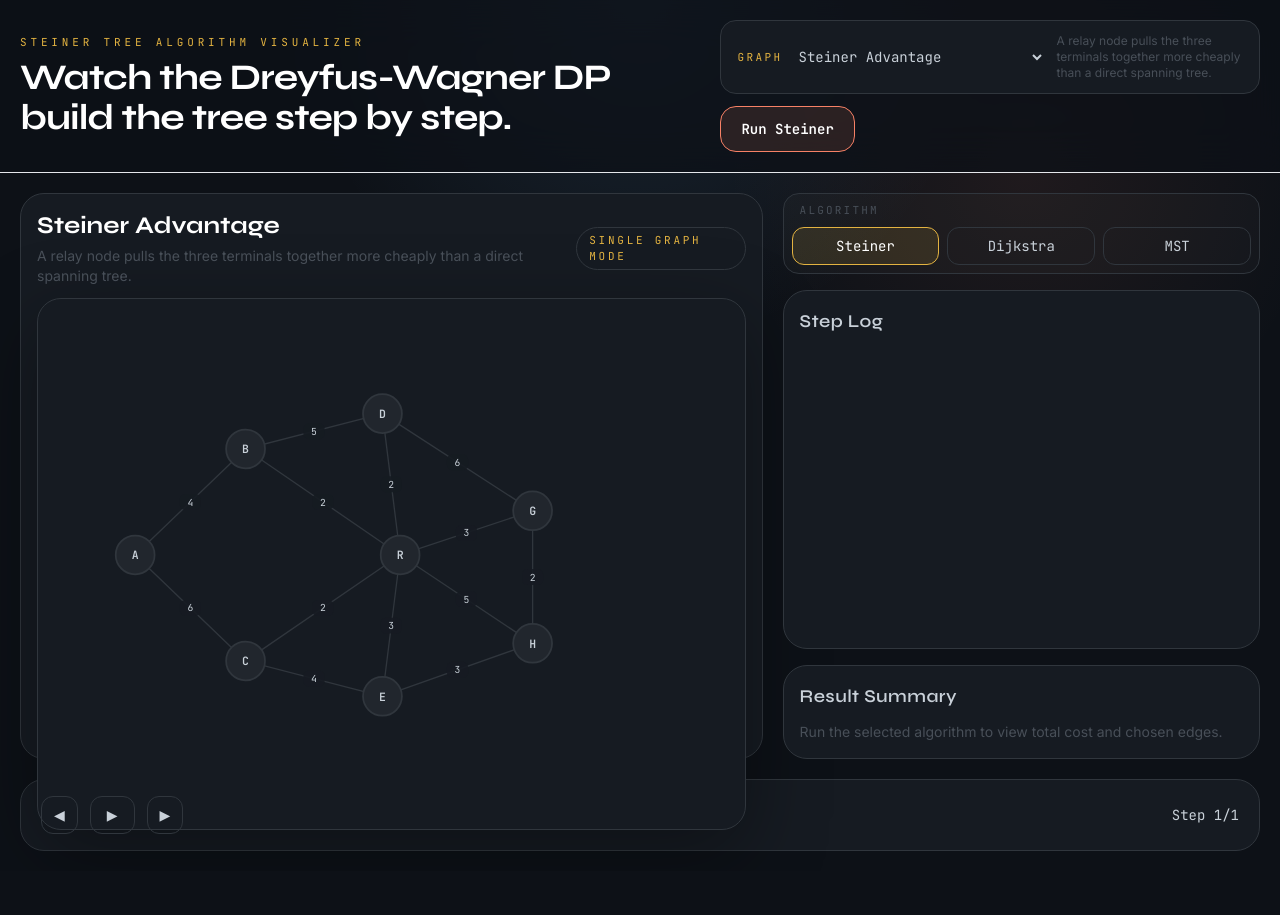
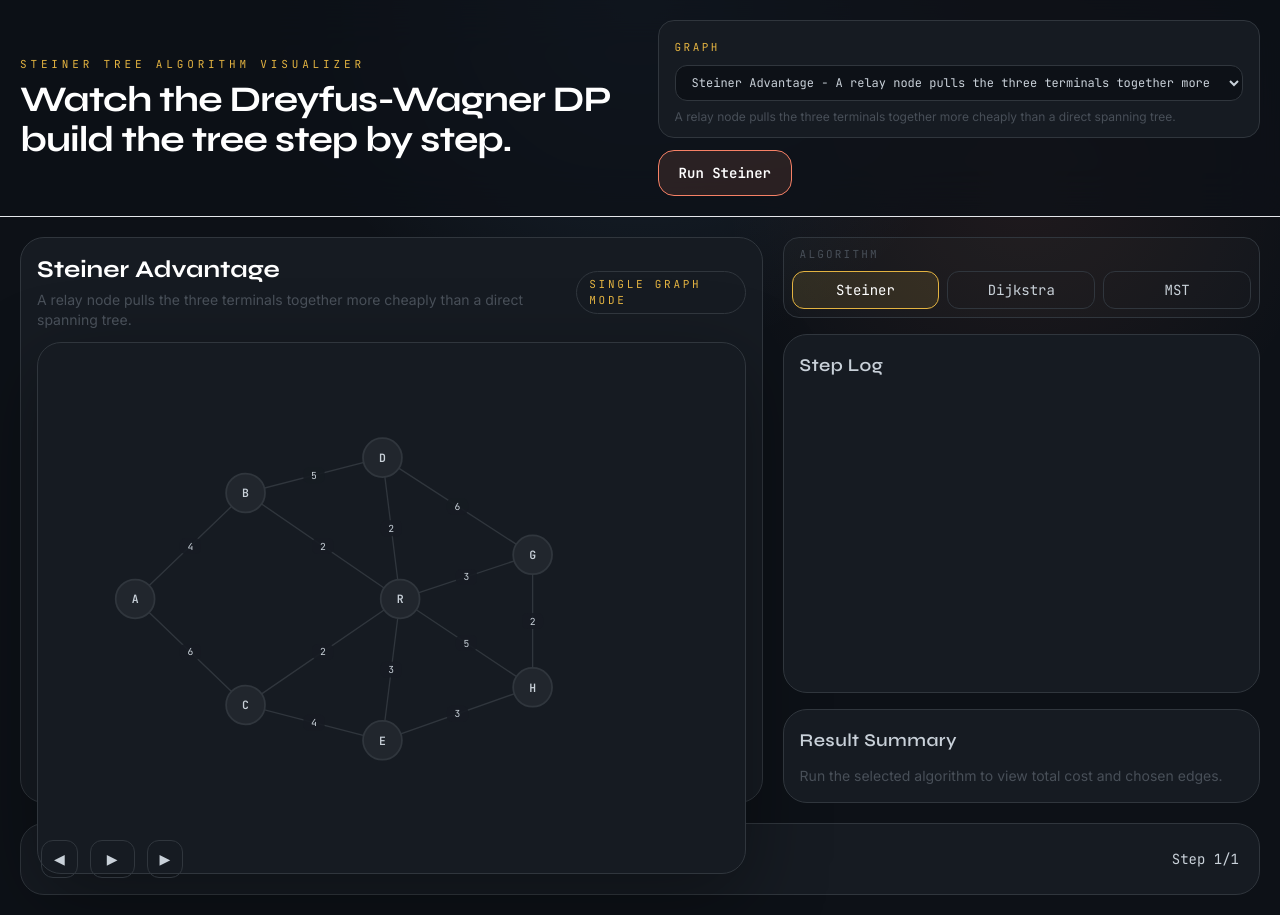
Before and after one commit to Sam27112004/Steiner_Tree_viz, a React (Vite) app: page / in a window 1280 px wide. Before the commit the page ends 871 px from the top, so only its background shows below. Built offline with nearby package versions, Linux system fonts and the light colour scheme.

Commit message:
[Phase2] Enhance graph picker dropdown

```diff
--- a/src/components/controls/GraphPicker.jsx
+++ b/src/components/controls/GraphPicker.jsx
@@ -7,25 +7,24 @@ function GraphPicker() {
   const activeGraph = useGraphStore((state) => state.activeGraph)
 
   return (
-    <label className="flex items-center gap-3 rounded-2xl border border-border bg-surface px-4 py-3 text-sm text-[var(--color-node-text)]">
-      <span className="font-mono text-[11px] uppercase tracking-[0.22em] text-[var(--color-consider)]">
+    <div className="rounded-2xl border border-border bg-surface px-4 py-3 text-[var(--color-node-text)]">
+      <label htmlFor="graph-picker" className="font-mono text-[11px] uppercase tracking-[0.22em] text-[var(--color-consider)]">
         Graph
-      </span>
+      </label>
       <select
-        className="min-w-[250px] bg-transparent font-mono text-sm text-[var(--color-node-text)] outline-none"
+        id="graph-picker"
+        className="mt-2 w-full rounded-xl border border-border bg-[var(--color-bg)] px-3 py-2 font-mono text-xs text-[var(--color-node-text)] outline-none"
         value={activeGraphId}
         onChange={(event) => setActiveGraphId(event.target.value)}
       >
         {graphs.map((graph) => (
           <option key={graph.id} value={graph.id}>
-            {graph.name}
+            {graph.name} - {graph.description}
           </option>
         ))}
       </select>
-      <span className="max-w-[360px] text-xs text-[var(--color-visited)]">
-        {activeGraph.description}
-      </span>
-    </label>
+      <p className="mt-2 text-xs text-[var(--color-visited)]">{activeGraph.description}</p>
+    </div>
   )
 }
 
```
